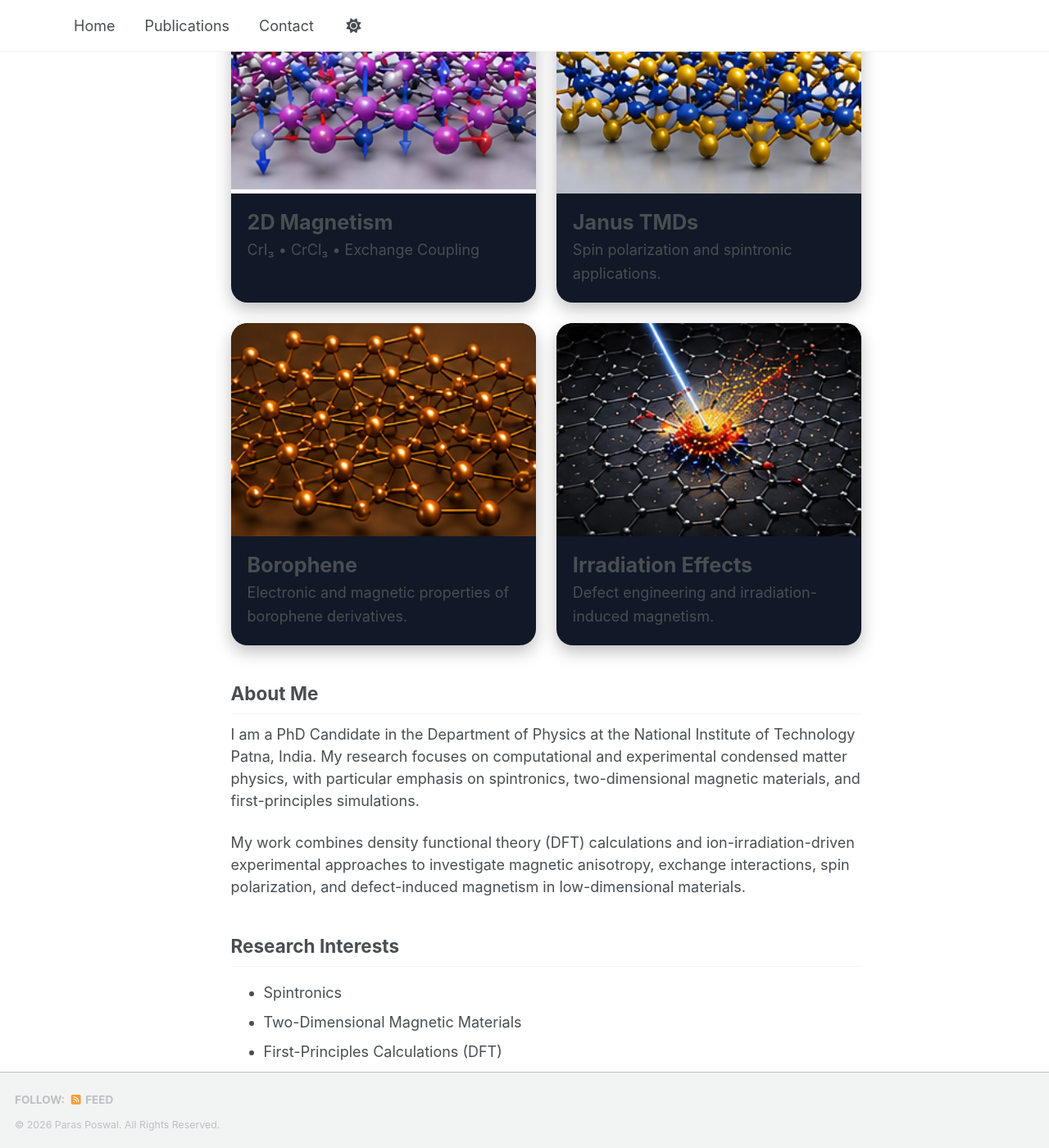
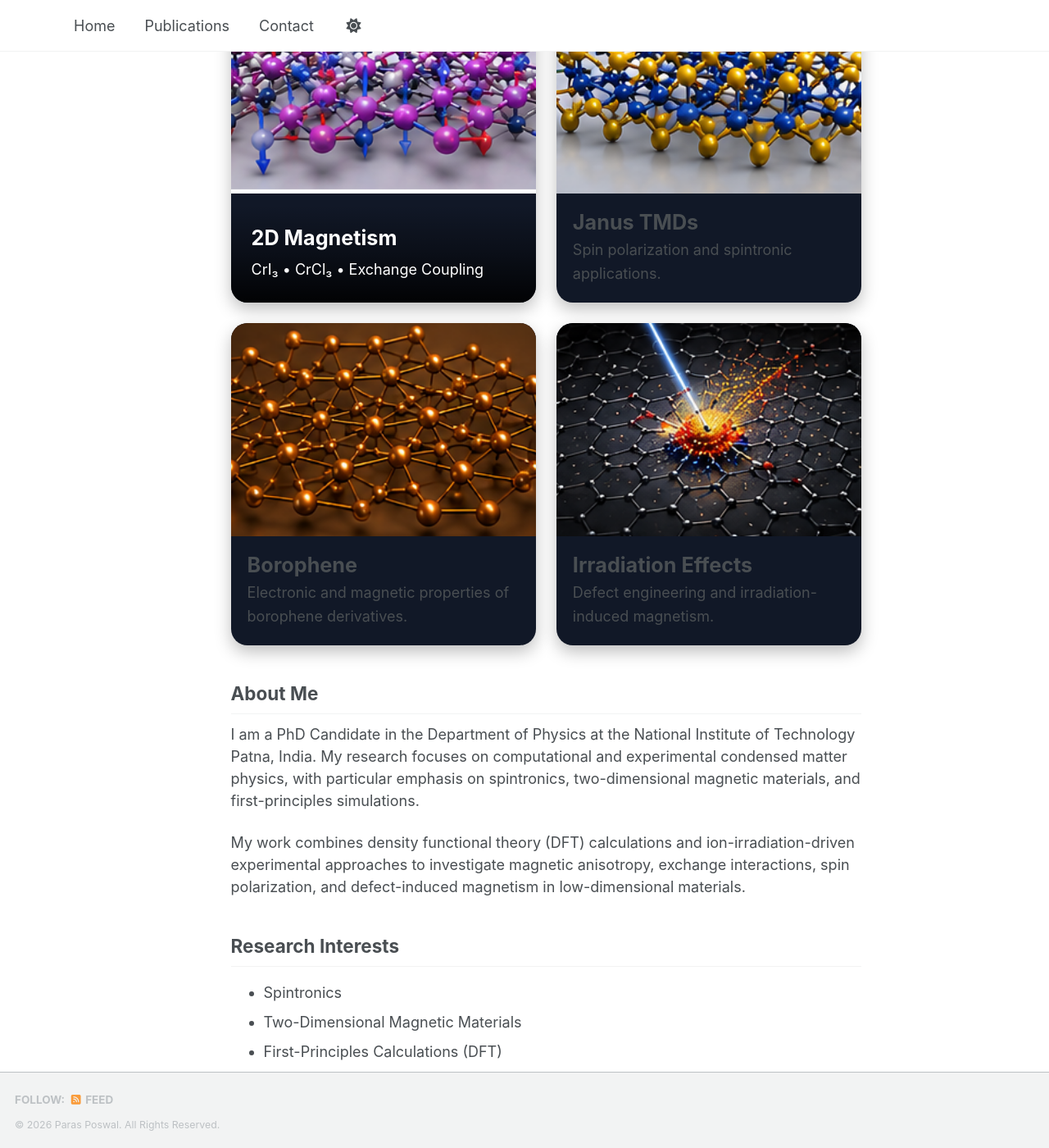
Before and after one commit to poswalparas/poswalparas.github.io, a Jekyll site: the page built from _pages/about.md, in a window 1280 px wide and 1400 px high, scrolled down 966 px. Shown: the whole window at 82% size. Built offline with Jekyll 4.4.1, drawn with Linux system fonts in a browser that asks for light colours; a script bundle is joined from its source files by our own code; library files that are not in the unit come from our copies.

Commit message:
Update main.scss

```diff
--- a/assets/css/main.scss
+++ b/assets/css/main.scss
@@ -177,3 +177,28 @@ border-radius:20px;
 .about-text{
 flex:1;
 }
+.card-overlay{
+position:absolute;
+bottom:0;
+left:0;
+width:100%;
+padding:25px;
+background:linear-gradient(
+to top,
+rgba(0,0,0,0.9),
+rgba(0,0,0,0.4),
+transparent
+);
+}
+
+.card-overlay h3{
+color:white;
+margin:0 0 10px 0;
+padding:0;
+}
+
+.card-overlay p{
+color:white;
+margin:0;
+padding:0;
+}
```
